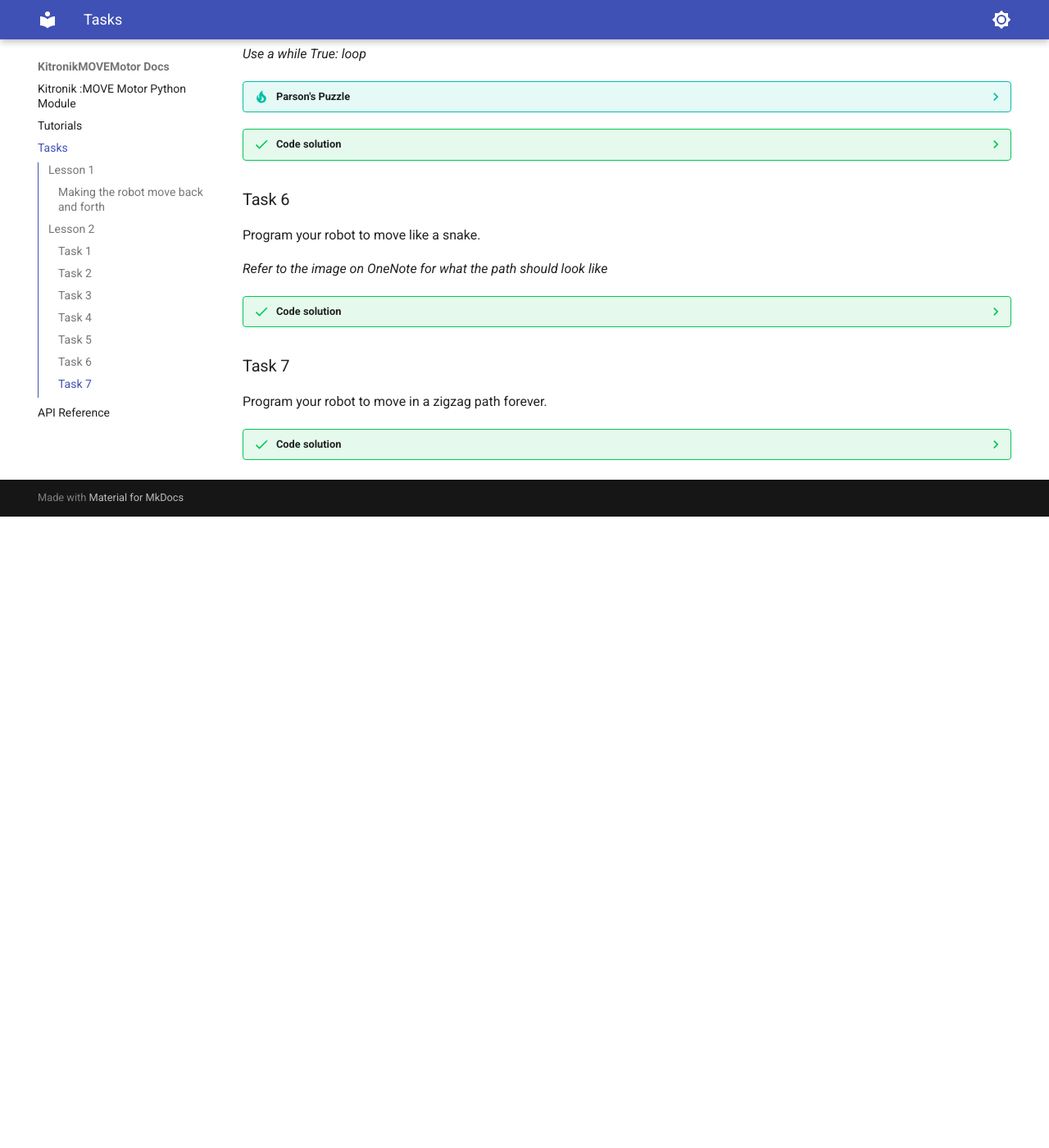
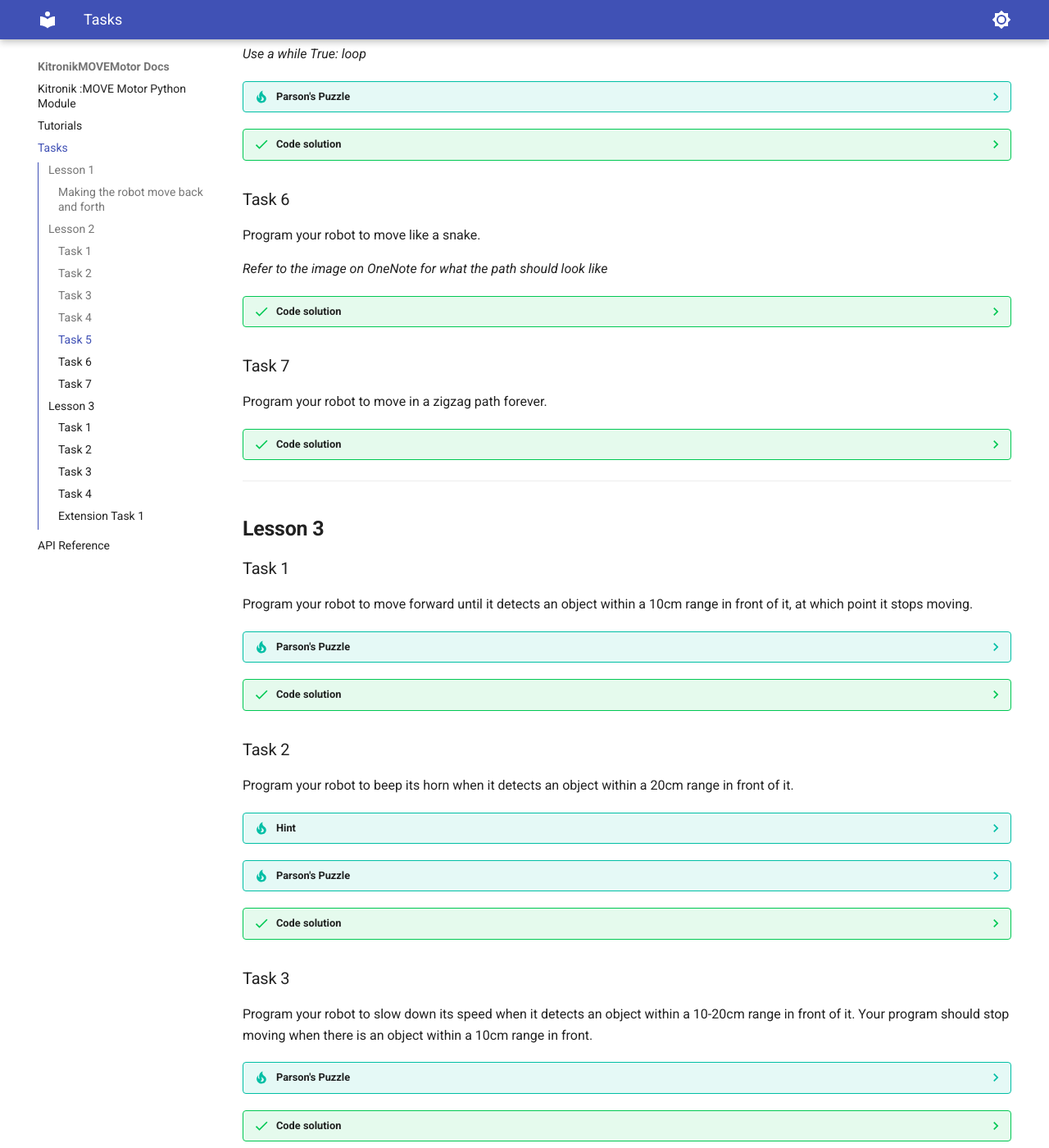
Before and after one commit to bo-wen-zhang/Kitronik-MOVE-Motor, an MkDocs documentation site: the page built from docs/tasks.md, in a window 1280 px wide and 1400 px high, scrolled down 1580 px. Shown: the whole window at 82% size. Built offline with MkDocs 1.6.1 and Material for MkDocs 9.7.7, drawn with Linux system fonts in a browser that asks for light colours; plug-ins that fetch from the network failed and are left out; before the commit the page ends 2210 px from its top, so only the background shows below that; some of the changed text lies outside the part shown.

Commit message:
Changed code for setting LED colours by name. Added lesson 3 tasks.

````diff
--- a/docs/tasks.md
+++ b/docs/tasks.md
@@ -238,3 +238,151 @@ Program your robot to move in a zigzag path forever.
         buggy.motorOn('r', 'r', 25)
         sleep(450)
     ```
+
+---
+
+## **Lesson 3**
+
+### Task 1
+
+Program your robot to move forward until it detects an object within a 10cm range in front of it, at which point it stops moving.
+
+??? tip "Parson's Puzzle"
+
+    [Open Parson's Puzzle in a new tab](https://parsons.problemsolving.io/puzzle/c300bacd554f49ea863810fbcbc52897){ .md-button .md-button--primary target="_blank"}
+
+??? success "Code solution"
+
+    ```{.python .no-copy .no-select linenums="1" title="main.py"}
+    from microbit import *
+    from KitronikMOVEMotor import MOVEMotor
+
+    buggy = MOVEMotor()
+
+    while True:
+        distance = buggy.measureDistance()
+        if distance > 10:
+            buggy.motorOn("l", "f", 25)
+            buggy.motorOn("r", "f", 25)
+        else:
+            buggy.stopMotors()
+    ```
+
+### Task 2
+
+Program your robot to beep its horn when it detects an object within a 20cm range in front of it.
+
+??? tip "Hint"
+
+    Using your program from task 1, add an if statement in your `while True` loop that calls `buggy.beepHorn()` if the distance is less than 20.
+
+??? tip "Parson's Puzzle"
+
+    [Open Parson's Puzzle in a new tab](https://parsons.problemsolving.io/puzzle/9528bc62bcd24d8791763b3c0746aa95){ .md-button .md-button--primary target="_blank"}
+
+??? success "Code solution"
+
+    ```{.python .no-copy .no-select linenums="1" title="main.py"}
+    from microbit import *
+    from KitronikMOVEMotor import MOVEMotor
+
+    buggy = MOVEMotor()
+
+    while True:
+        distance = buggy.measureDistance()
+        if distance < 20:
+            buggy.beepHorn()
+        if distance > 10:
+            buggy.motorOn("l", "f", 25)
+            buggy.motorOn("r", "f", 25)
+        else:
+            buggy.stopMotors()
+    ```
+
+### Task 3
+
+Program your robot to slow down its speed when it detects an object within a 10-20cm range in front of it. Your program should stop moving when there is an object within a 10cm range in front.
+
+??? tip "Parson's Puzzle"
+
+    [Open Parson's Puzzle in a new tab](https://parsons.problemsolving.io/puzzle/37ab89b6021d4da78a011fbecb010605){ .md-button .md-button--primary target="_blank"}
+
+??? success "Code solution"
+
+    ```{.python .no-copy .no-select linenums="1" title="main.py"}
+    from microbit import *
+    from KitronikMOVEMotor import MOVEMotor
+
+    buggy = MOVEMotor()
+
+    while True:
+        distance = buggy.measureDistance()
+        if distance > 20:
+            buggy.motorOn("l", "f", 25)
+            buggy.motorOn("r", "f", 25)
+        elif distance <= 20 and distance > 10:
+            buggy.motorOn("l", "f", 20)
+            buggy.motorOn("r", "f", 20)
+        else:
+            buggy.stopMotors()
+    ```
+
+### Task 4
+
+Program your robot to change direction, by turning 90° to the right, when it detects an object within a 10cm range in front of it.
+
+??? tip "Hint"
+
+    Using the code from task 1, replace the code after the `else` statement with code that will turn the robot 90° to the right.
+
+??? tip "Parson's Puzzle"
+
+    [Open Parson's Puzzle in a new tab](https://parsons.problemsolving.io/puzzle/426c24a385de40d8ae233f205b034fd8){ .md-button .md-button--primary target="_blank"}
+
+??? success "Code solution"
+
+    ```{.python .no-copy .no-select linenums="1" title="main.py"}
+    from microbit import *
+    from KitronikMOVEMotor import MOVEMotor
+
+    buggy = MOVEMotor()
+
+    while True:
+        distance = buggy.measureDistance()
+        if distance > 10:
+            buggy.motorOn("l", "f", 25)
+            buggy.motorOn("r", "f", 25)
+        else:
+            buggy.motorOn('r', 'r', 25)
+            sleep(450)
+    ```
+
+### Extension Task 1
+
+??? success "Code solution"
+
+    ```{.python .no-copy .no-select linenums="1" title="main.py"}
+    from microbit import *
+    from KitronikMOVEMotor import MOVEMotor
+
+    buggy = MOVEMotor()
+    left = True # (1)!
+
+    while True:
+        distance = buggy.measureDistance()
+        if distance > 10:
+            buggy.motorOn("l", "f", 25)
+            buggy.motorOn("r", "f", 25)
+        else:
+            if left:
+                buggy.motorOn("l", "r", 25)
+                buggy.motorOn("r", "f", 25)
+            else:
+                buggy.motorOn("l", "f", 25)
+                buggy.motorOn('r', 'r', 25)
+            sleep(450)
+            left = not left # (2)!
+    ```
+
+    1. `left` is a boolean value that represents whether the robot is due to turn left.
+    2. After turning the boolean value for `left` is flipped so that if it turned right, it will turn left next time.
````
Also changed, not shown: KitronikMOVEMotor.py (+12 -12 lines).
